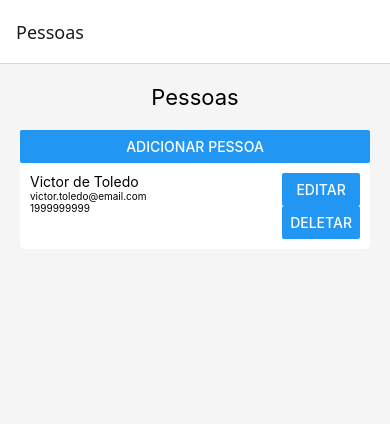
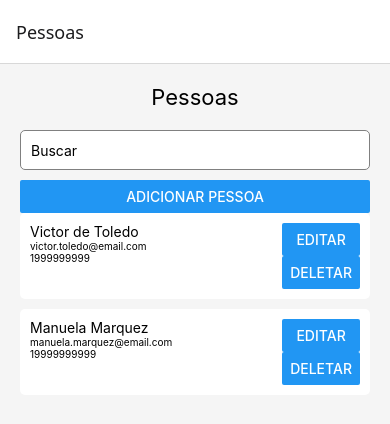
Before and after one commit to vitoledo/crud-pam, a React Native app: screen /Home in a window 390 px wide. Shown: the top 424 px of the page. Built offline with nearby package versions, Linux system fonts and the light colour scheme; data requests are answered from the project's data file.

Commit message:
nível pleno adicionado

```diff
--- a/database.json
+++ b/database.json
@@ -6,6 +6,13 @@
       "email": "victor.toledo@email.com",
       "phone": "1999999999",
       "id": "-Wi8osjrzNM"
+    },
+    {
+      "firstName": "Manuela",
+      "lastName": "Marquez",
+      "email": "manuela.marquez@email.com",
+      "phone": "19999999999",
+      "id": "vYixvMHRIM8"
     }
   ],
   "$schema": "./node_modules/json-server/schema.json"
--- a/src/screens/AddEditScreen.js
+++ b/src/screens/AddEditScreen.js
@@ -19,6 +19,11 @@ export default function AddEditScreen({ route, navigation }) {
     }
     navigation.goBack()
   }
+
+  const handlePress = () => {
+    save();
+    navigation.goBack();
+  };
 
   return (
     <View style={styles.container}>
@@ -44,7 +49,7 @@ export default function AddEditScreen({ route, navigation }) {
         onChangeText={setEmail}
       />
 
-      <Button title="Salvar" onPress={save} />
+      <Button title="Salvar" onPress={handlePress}  />
       <Button title="Cancelar" onPress={() => navigation.goBack()} />
     </View>
   )
--- a/src/screens/HomeScreen.js
+++ b/src/screens/HomeScreen.js
@@ -1,5 +1,5 @@
 import React, { useEffect, useState } from "react";
-import { View, Text, FlatList, Button } from "react-native";
+import { View, Text, FlatList, Button, TextInput } from "react-native";
 import styles from "../styles/styles";
 import { getPeople, deletePerson } from "../servers/peopleCrud";
 
@@ -24,6 +24,7 @@ function CardPersonal({item, navigation, refresh}) {
 
 export default function HomeScreen({ navigation }) {
   const [people, setPeople] = useState([]);
+  const [search, setSearch] = useState("");
 
   async function loadPeople(){
     const data = await getPeople();
@@ -34,12 +35,23 @@ export default function HomeScreen({ navigation }) {
     loadPeople();
   }, []);
 
+  const filteredPeople = people.filter((person) =>
+  (person.firstName || "").toLowerCase().includes(search.toLowerCase()) ||
+  (person.lastName || "").toLowerCase().includes(search.toLowerCase())
+  );
+
   return(
     <View style={styles.container}>
       <Text style={styles.title}>Pessoas</Text>
+      <TextInput
+        style={styles.input}
+        placeholder="Buscar"
+        value={search}
+        onChangeText={(text)=>setSearch(text)}
+      />
       <Button title="Adicionar Pessoa" onPress={() => navigation.navigate("AddEdit")} />
       <FlatList
-        data={people}
+        data={filteredPeople}
         keyExtractor={(item)=>item.id.toString()}
         renderItem={({item})=>(
           <CardPersonal item={item} navigation={navigation} refresh={loadPeople} />
--- a/src/styles/styles.js
+++ b/src/styles/styles.js
@@ -32,5 +32,14 @@ export default StyleSheet.create({
     padding: 10,
     backgroundColor: "#4CAF50",
     borderRadius: 5
+  },
+  input: {
+    height: 40,
+    borderColor: 'gray',
+    borderWidth: 1,
+    marginBottom: 10,
+    paddingHorizontal: 10,
+    borderRadius: 5,
+    backgroundColor: '#fff'
   }
 });
```
